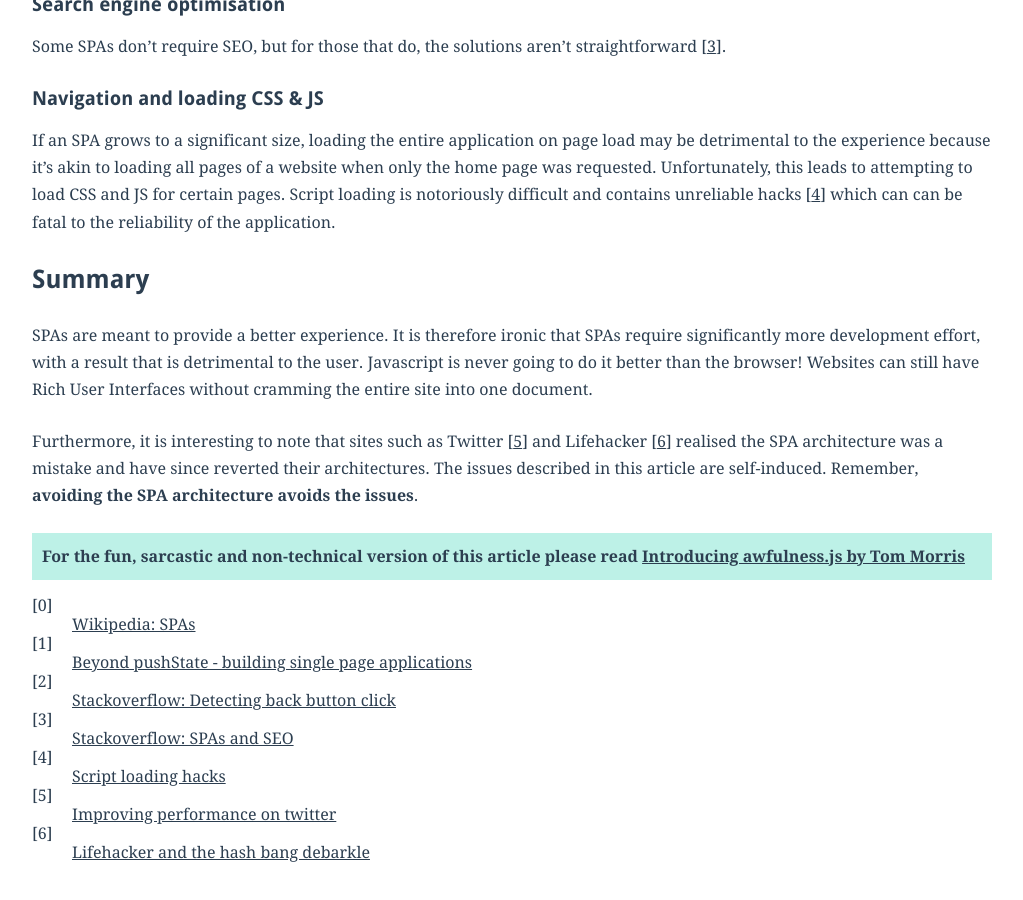
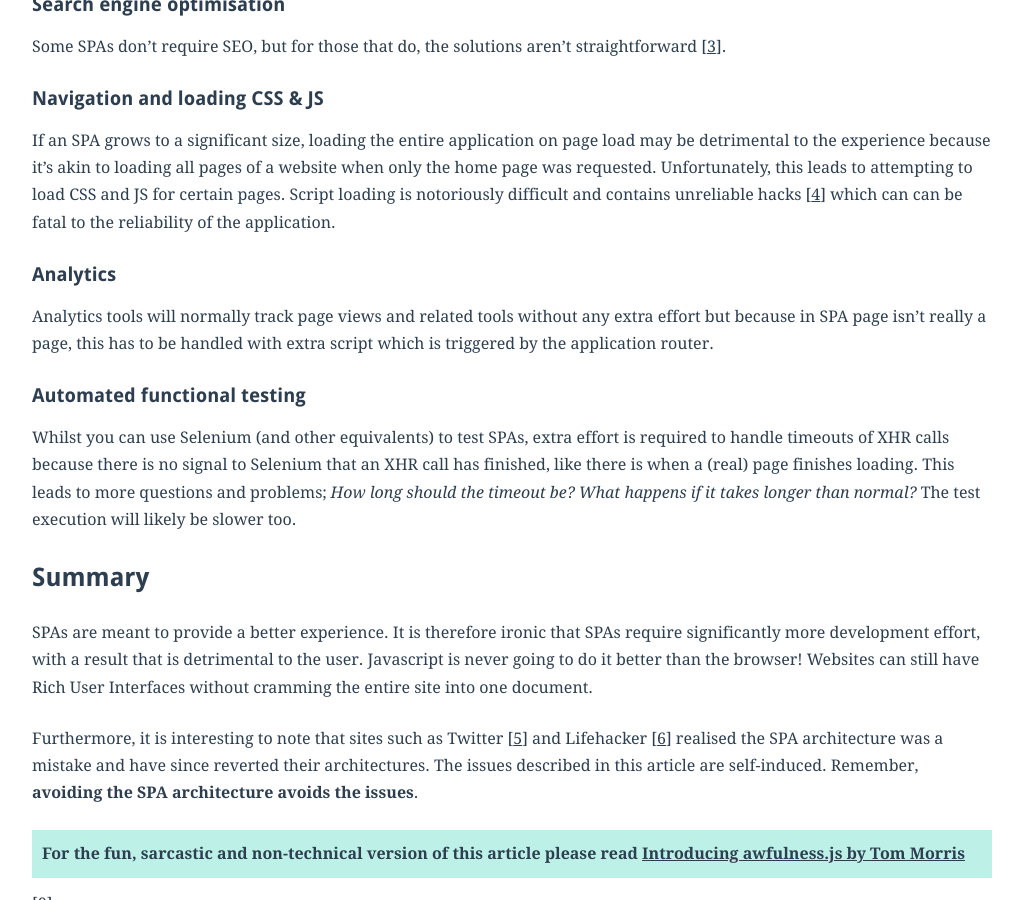
Before and after one commit to adamsilver/adamsilver.io-jekyll, a Jekyll site: the page built from _posts/2014-08-11-the-disadvantages-of-single-page-applications.md, in a window 1280 px wide and 900 px high, scrolled down 2301 px. Shown: the whole window, without its empty margins (128-1151 px from the left). Built offline with Jekyll 4.4.1, drawn with Linux system fonts in a browser that asks for light colours; Markdown is read by kramdown in place of the engine named in the settings.

Commit message:
updated spa

```diff
--- a/_posts/2014-08-11-the-disadvantages-of-single-page-applications.md
+++ b/_posts/2014-08-11-the-disadvantages-of-single-page-applications.md
@@ -59,6 +59,14 @@ Some SPAs don't require SEO, but for those that do, the solutions aren't straigh
 
 If an SPA grows to a significant size, loading the entire application on page load may be detrimental to the experience because it's akin to loading all pages of a website when only the home page was requested. Unfortunately, this leads to attempting to load CSS and JS for certain pages. Script loading is notoriously difficult and contains unreliable hacks [[4](#ref4)] which can can be fatal to the reliability of the application.
 
+### Analytics
+
+Analytics tools will normally track page views and related tools without any extra effort but because in SPA page isn't really a page, this has to be handled with extra script which is triggered by the application router.
+
+### Automated functional testing
+
+Whilst you can use Selenium (and other equivalents) to test SPAs, extra effort is required to handle timeouts of XHR calls because there is no signal to Selenium that an XHR call has finished, like there is when a (real) page finishes loading. This leads to more questions and problems; *How long should the timeout be? What happens if it takes longer than normal?* The test execution will likely be slower too.
+
 ## Summary
 
 SPAs are meant to provide a better experience. It is therefore ironic that SPAs require significantly more development effort, with a result that is detrimental to the user. Javascript is never going to do it better than the browser! Websites can still have Rich User Interfaces without cramming the entire site into one document.
@@ -83,3 +91,9 @@
     <dt class="citation" class="citation" id="ref6"><a name="ref6"></a>[6]</dt>
     <dd><a href="http://isolani.co.uk/blog/javascript/BreakingTheWebWithHashBangs">Lifehacker and the hash bang debarkle</a></dd>
 </dl>
+
+<!--
+
+
+
+-->
```
